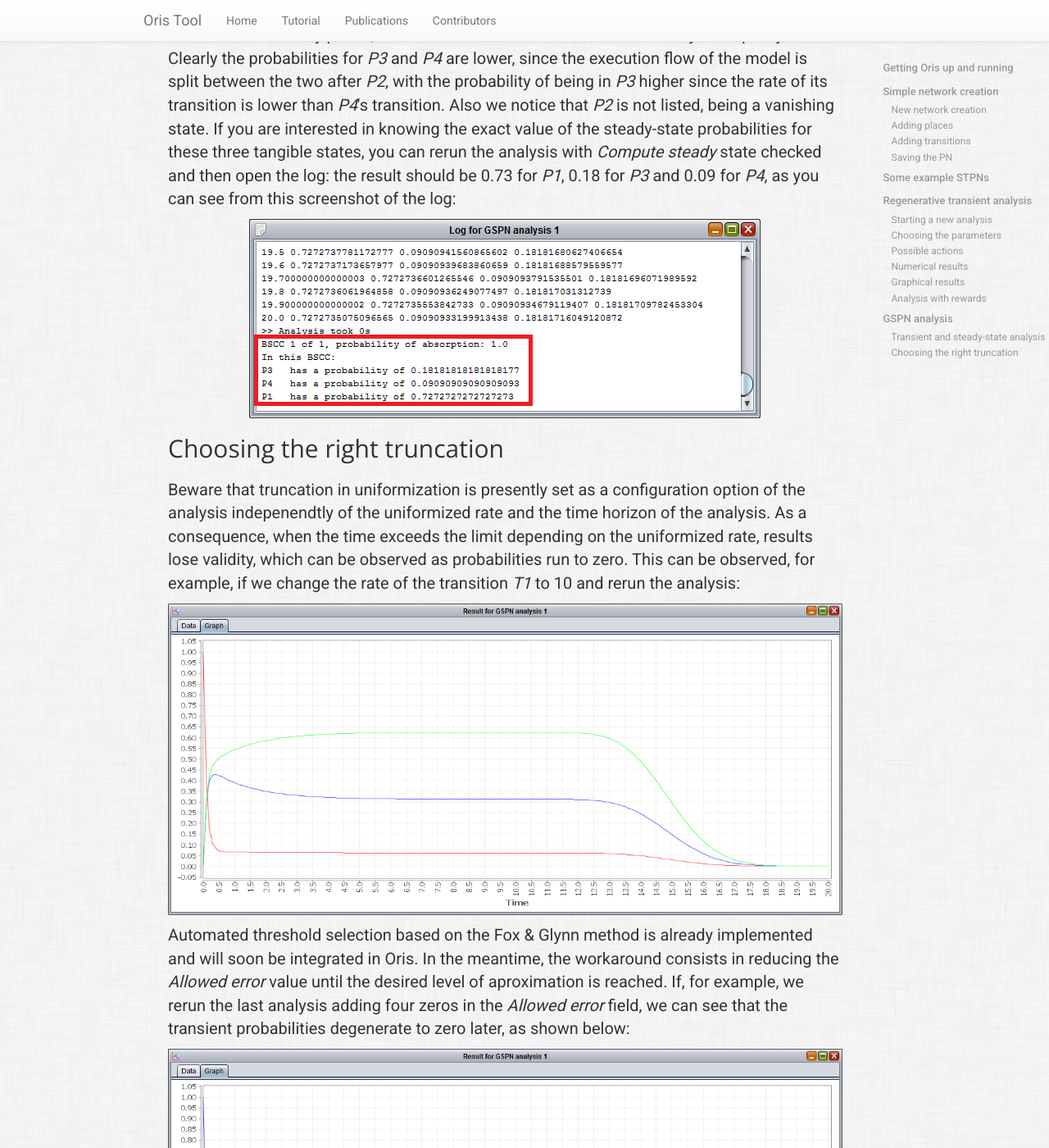
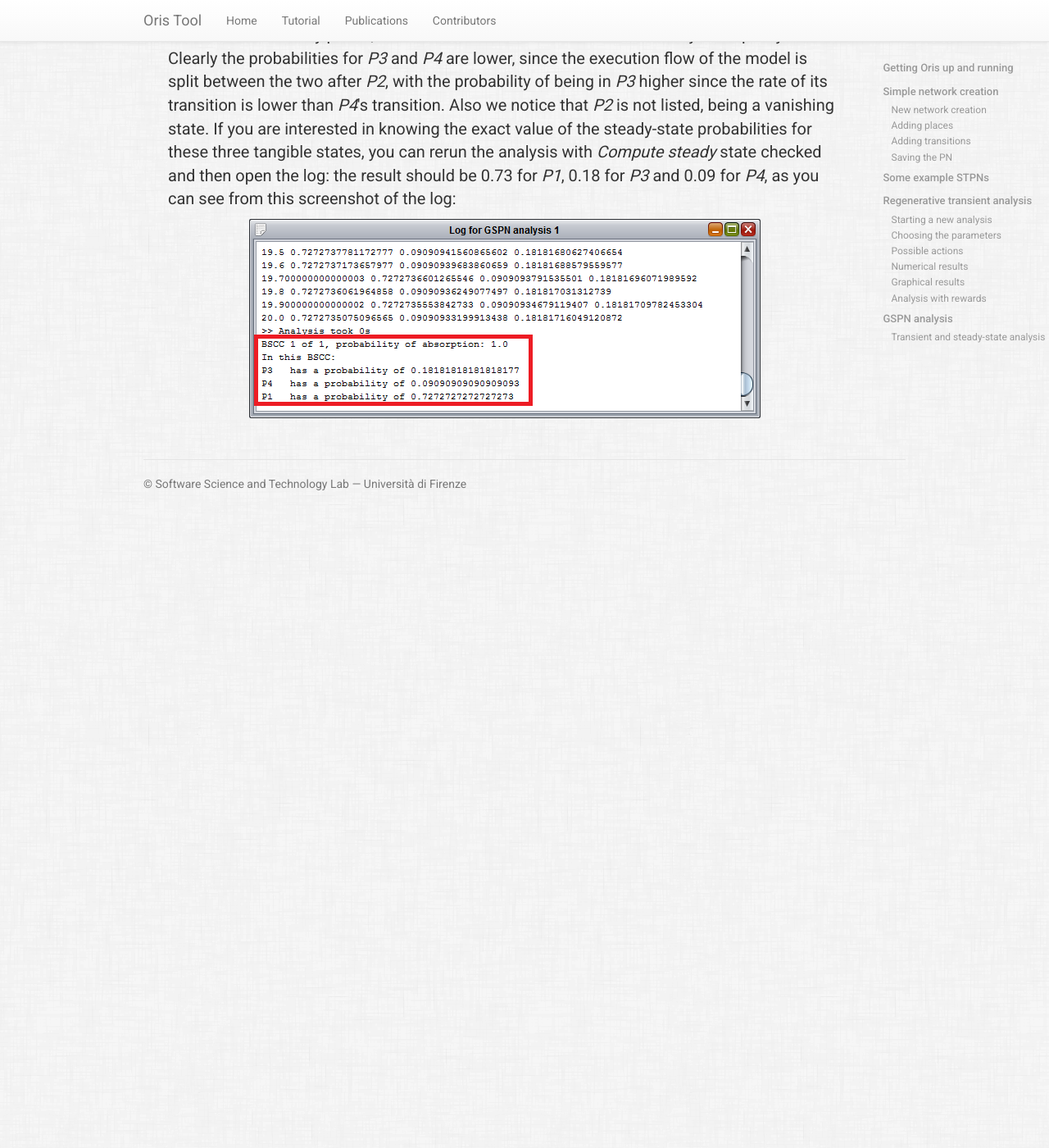
Before and after one commit to oris-tool/oris-tool.github.io, a Jekyll site: the page built from tutorial.html, in a window 1280 px wide and 1400 px high, scrolled down 12907 px. Shown: the whole window at 82% size. Built offline with Jekyll 4.4.1, drawn with Linux system fonts in a browser that asks for light colours; after the commit the page ends 13537 px from its top, so only the background shows below that; some of the changed text lies outside the part shown.

Commit message:
Removed truncation error for GSPN analysis

```diff
--- a/tutorial.html
+++ b/tutorial.html
@@ -166,16 +166,11 @@ title: Tutorials and examples
     <p>Let's have a look now at the GSPN analysis, another feature offered by Oris.</p>
     <p>The GSPN analysis is an analysis just like the one we just saw, but for GSPN networks. A GSPN (Generalized Stochastic Petri Net) is a Petri Net with only immediate and exponential transitions.</p>
     <h2 id="subpar-new-gspn-analysis">Transient and steady-state analysis</h2>
-    <p>Let's use, for this example, the net "Simple GSPN" from the examples (<a href="/pns/simple_gspn.xpn">link</a>). Once you have it downloaded and open in Oris, you can click on the <img class="toolbar-btn" src="images/tutorial/gspn_analysis_btn.png"> button. The various parameters in the analysis panel are exactly the same the ones from the regenerative analysis we already examined, with the only exception of <i>Extended regenerations</i> being replaced by <i>Compute steady state</i>: while extended regenerations are not supported by the GSPN analysis, by checking this new option we can have the steady-state probabilities (i.e. as time goes to infinity) of the model calculated as a bonus and logged in the log of the analysis results.</p>
+    <p>Let's use, for this example, the net "Simple GSPN" from the examples (<a href="/pns/simple_gspn.xpn">link</a>). Once you have it downloaded and open in Oris, you can click on the <img class="toolbar-btn" src="images/tutorial/gspn_analysis_btn.png"> button. The various parameters in the analysis panel are exactly the same ones from the regenerative analysis we already examined, with the only exception of <i>Extended regenerations</i> being replaced by <i>Compute steady state</i>: while extended regenerations are not supported by the GSPN analysis, by checking this new option we can have the steady-state probabilities (i.e. as time goes to infinity) of the model calculated as a bonus and logged in the log of the analysis results.</p>
     <p>For this example, let's choose a <i>Time limit</i> of 20 and leave the rest of the parameters with their default values. Once the computation is complete, we can see that, once again, the results are shown in the same manner of the regenerative analysis. If we open the graph tab we should see something like the following graph:</p>
     <p><img class="tutorial-screenshot" src="images/tutorial/gspn_analysis_graph.png"></p>
     <p>After a first transitory phase, we can see that the model reaches a steady state pretty soon. Clearly the probabilities for <i>P3</i> and <i>P4</i> are lower, since the execution flow of the model is split between the two after <i>P2</i>, with the probability of being in <i>P3</i> higher since the rate of its transition is lower than <i>P4</i>'s transition. Also we notice that <i>P2</i> is not listed, being a vanishing state. If you are interested in knowing the exact value of the steady-state probabilities for these three tangible states, you can rerun the analysis with <i>Compute steady</i> state checked and then open the log: the result should be 0.73 for <i>P1</i>, 0.18 for <i>P3</i> and 0.09 for <i>P4</i>, as you can see from this screenshot of the log:</p>
     <p><img class="tutorial-screenshot" src="images/tutorial/gspn_log.png"></p>
-    <h2 id="subpar-choosing-truncation">Choosing the right truncation</h2>
-    <p>Beware that truncation in uniformization is presently set as a configuration option of the analysis indepenendtly of the uniformized rate and the time horizon of the analysis. As a consequence, when the time exceeds the limit depending on the uniformized rate, results lose validity, which can be observed as probabilities run to zero. This can be observed, for example, if we change the rate of the transition <i>T1</i> to 10 and rerun the analysis:</p>
-    <p><img class="tutorial-screenshot" src="images/tutorial/gspn_analysis_zero_graph.png"></p>
-    <p>Automated threshold selection based on the Fox & Glynn method is already implemented and will soon be integrated in Oris. In the meantime, the workaround consists in reducing the <i>Allowed error</i> value until the desired level of aproximation is reached. If, for example, we rerun the last analysis adding four zeros in the <i>Allowed error</i> field, we can see that the transient probabilities degenerate to zero later, as shown below:</p>
-    <p><img class="tutorial-screenshot" src="images/tutorial/gspn_analysis_zero_lower_error_graph.png"></p>
   </div>
 </div>
 
```
Also changed, not shown: other parts of tutorial.html (+1 -1 lines).
